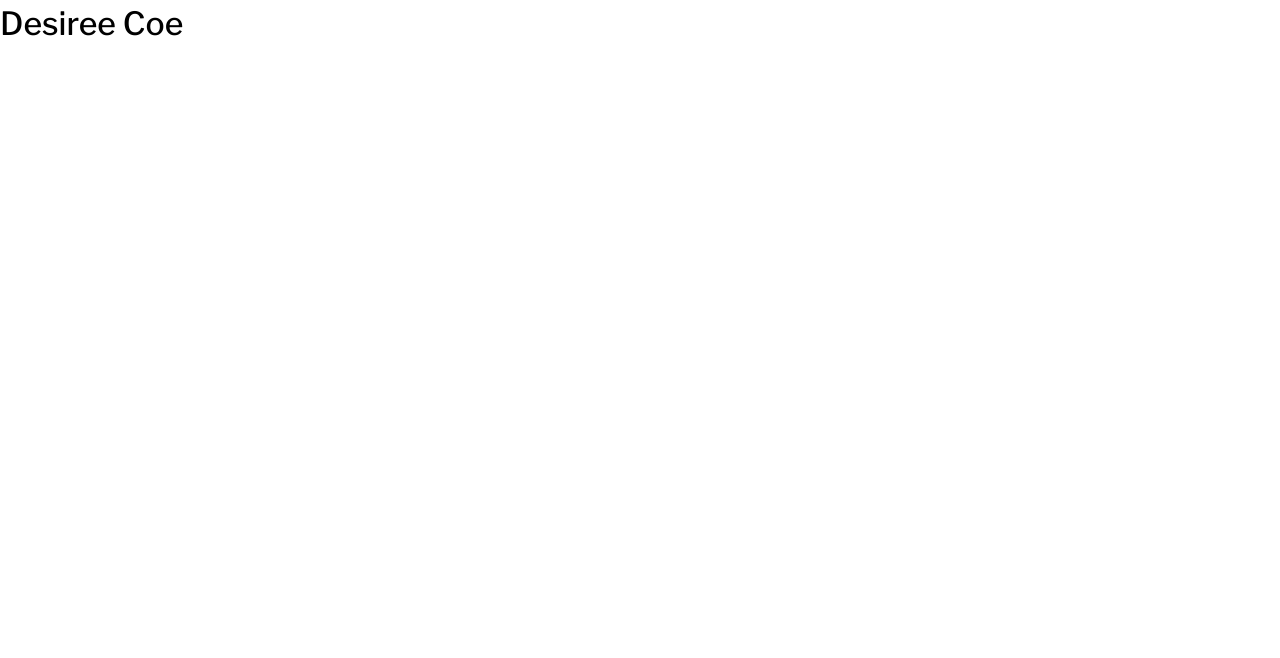
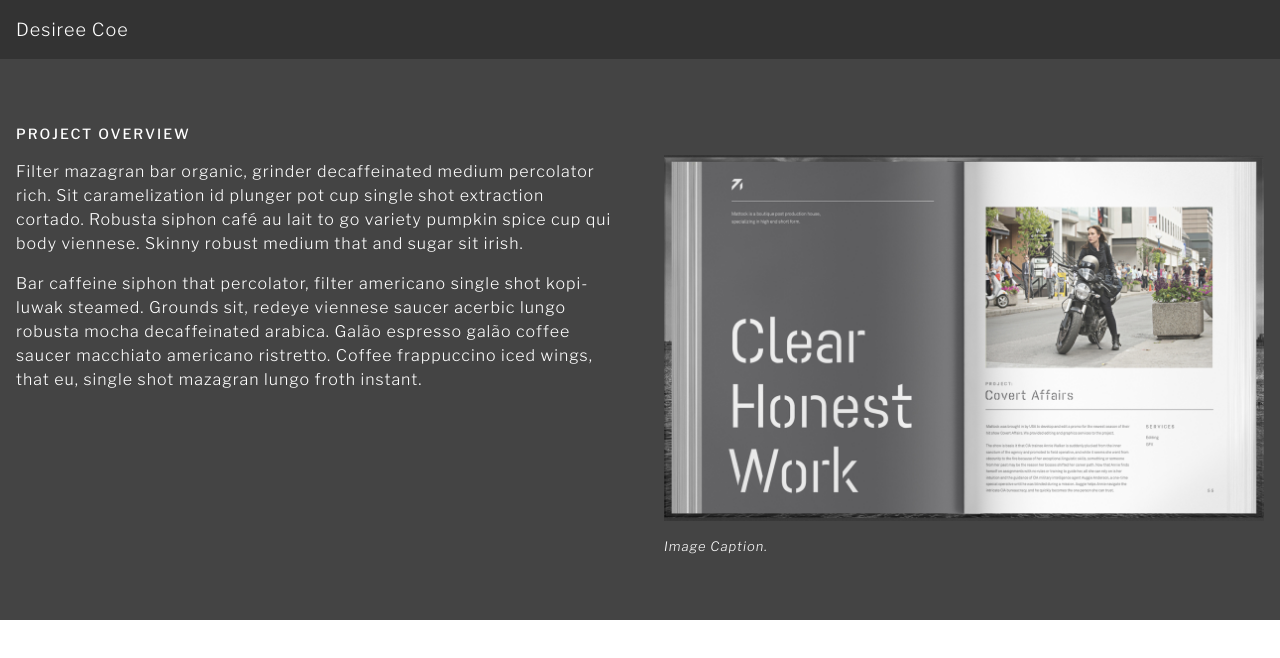
Before and after one commit to desicoe/gra322-s22, a plain HTML site: page project-2/index.html in a window 1280 px wide. Drawn offline with nearby package versions, Linux system fonts and the light colour scheme.

Commit message:
Day 2 Progress

```diff
--- a/project-2/css/styles.css
+++ b/project-2/css/styles.css
@@ -6,10 +6,28 @@ html{
 
 body{
     font-family: 'Libre Franklin', sans-serif;
+    font-weight: 300;
 }
 
 h1{
+    color: #fff;
+    font-size: 18px;
+    font-weight: 300;
+    letter-spacing: 1px;
+}
+
+h2 {
+    font-size: 14px;
     font-weight: 500;
+    letter-spacing: 2px;
+    margin-bottom: 1rem;
+    text-transform: uppercase;
+}
+
+p {
+    letter-spacing: 1px;
+    line-height: 1.5;
+    margin-bottom: 1rem;
 }
 
 .grid{
@@ -20,3 +38,36 @@ h1{
 .grid > * {
     grid-column: main;
 }
+
+header {
+    background-color: var(--gray-dark);
+    padding: 1rem 0;
+}
+
+.overview {
+    background-color: var(--gray);
+    color: #fff;
+    padding: 4rem 0;
+}
+
+figure {
+    margin-top: 2rem;
+}
+
+figure img {
+    margin-bottom: 1rem;
+}
+
+figcaption {
+    font-size: 13px;
+    font-style: italic;
+    letter-spacing: 1px;
+}
+
+@media screen and (min-width: 800px) {
+    .two-column {
+        display: grid;
+        grid-gap: 3rem;
+        grid-template-columns: 1fr 1fr;
+    }
+}
--- a/project-2/index.html
+++ b/project-2/index.html
@@ -20,9 +20,28 @@
 
 <body>
   <!-- Add your content here -->
-<header>
+<header class="grid">
   <h1>Desiree Coe</h1>
 </header>
+
+<section class="overview grid">
+
+  <div class="two-column">
+    <div>
+      <h2>Project Overview</h2>
+      <p>Filter mazagran bar organic, grinder decaffeinated medium percolator rich. Sit caramelization id plunger pot cup single shot extraction cortado. Robusta siphon café au lait to go variety pumpkin spice cup qui body viennese. Skinny robust medium that and sugar sit irish.</p>
+      <p>Bar caffeine siphon that percolator, filter americano single shot kopi-luwak steamed. Grounds sit, redeye viennese saucer acerbic lungo robusta mocha decaffeinated arabica. Galão espresso galão coffee saucer macchiato americano ristretto. Coffee frappuccino iced wings, that eu, single shot mazagran lungo froth instant.</p>
+    </div>
+
+    <div>
+      <figure>
+        <img src="img/intro-image.jpg" alt="Scan of 2 pages of a book" />
+        <figcaption>Image Caption.</figcaption>
+      </figure>
+    </div>
+  </div>
+
+</section>
 
   <!-- Load Scripts -->
   <script src="js/scripts.js"></script>
```
Also changed, not shown: project-2/img/intro-image.jpg (added), 2 other files.
